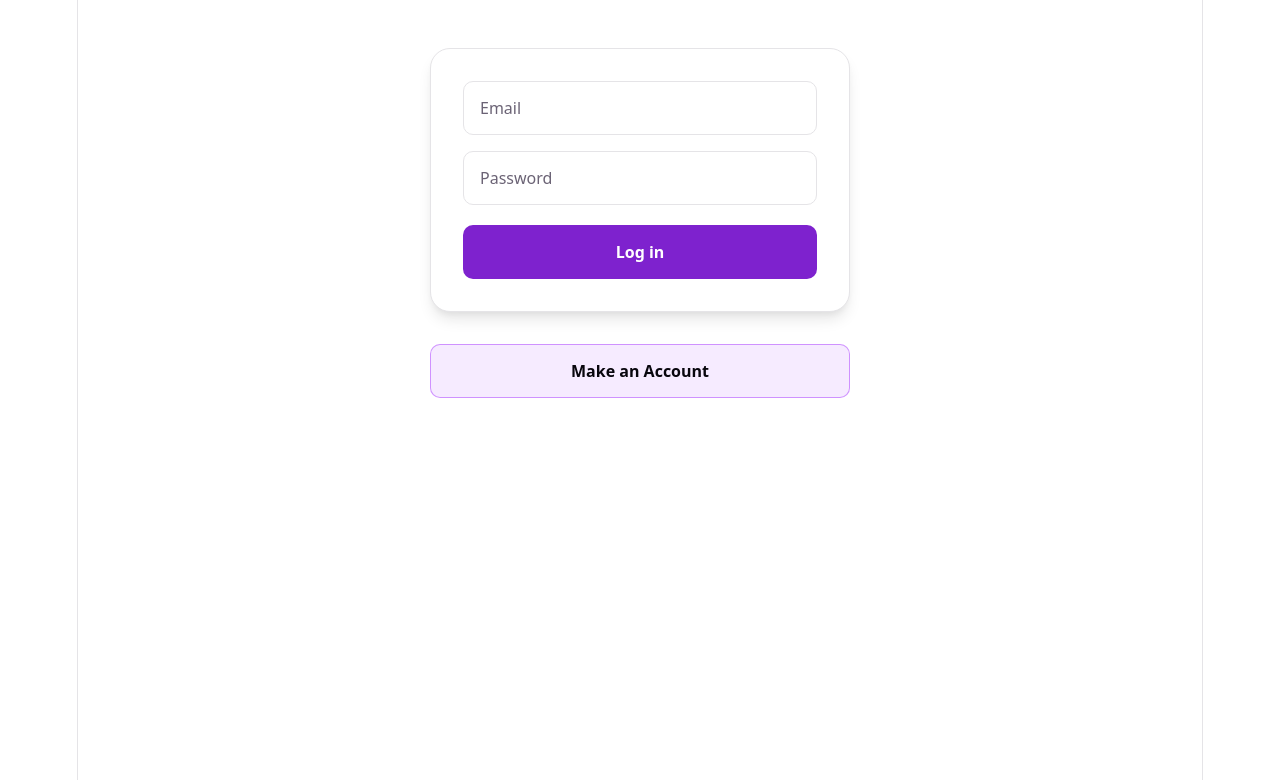
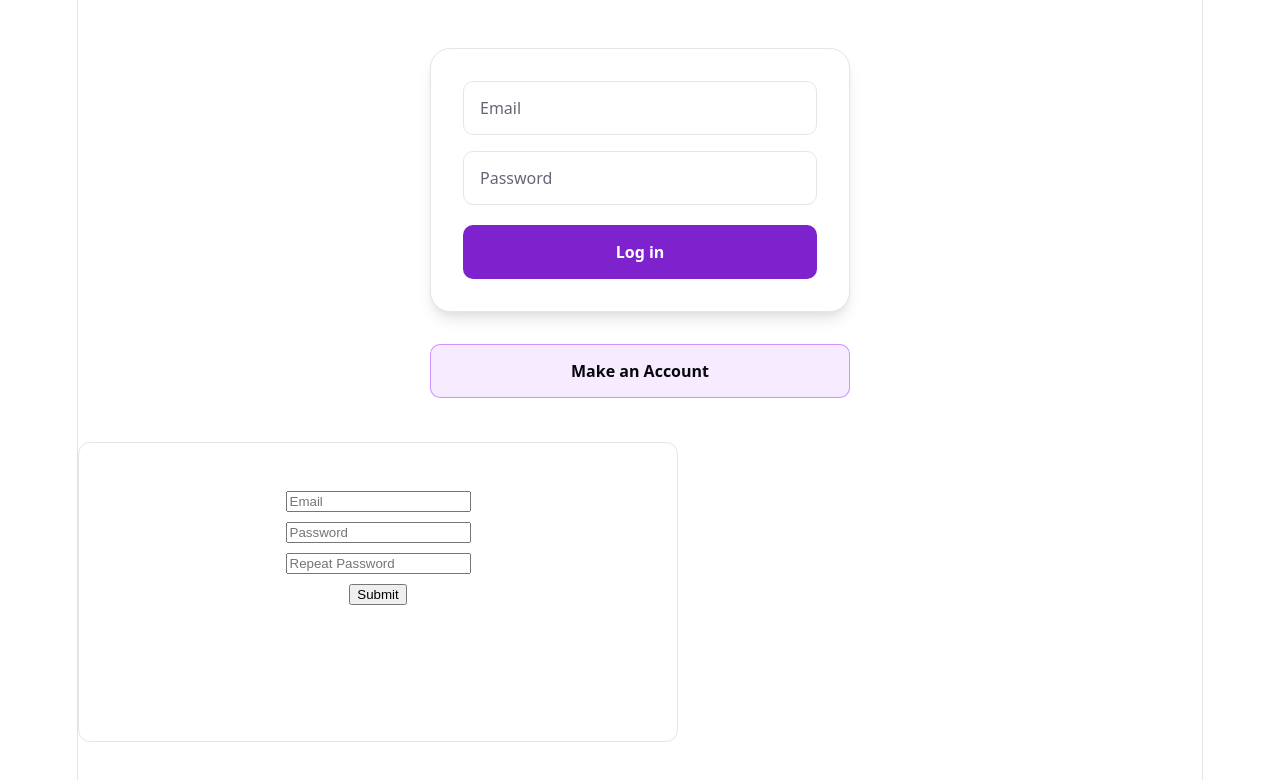
Before and after one commit to bgkz/SupportOps-AI, a React (Vite) app in the folder frontend/: page / in a window 1280 px wide. Both pictures are taken after a click on the button "Make an Account". Shown: the top 780 px of the page. Built offline with nearby package versions, Linux system fonts and the light colour scheme; no server answers.

Commit message:
fix: open registration modal from login screen
- Correct conditional rendering in App.tsx
- Add registration modal styles in App.css

```diff
--- a/frontend/src/App.css
+++ b/frontend/src/App.css
@@ -22,7 +22,9 @@
   font-size: 16px;
   font-weight: 600;
   cursor: pointer;
-  transition: background 160ms ease, border-color 160ms ease;
+  transition:
+    background 160ms ease,
+    border-color 160ms ease;
 }
 
 .main-app > button:hover {
@@ -39,6 +41,19 @@
   outline-offset: 3px;
 }
 
+.modal-content {
+  box-sizing: border-box;
+  width: min(600px, 90vw);
+  min-height: 300px;
+  max-height: 85vh;
+  overflow-y: auto;
+  padding: 24px;
+  background: var(--bg);
+  color: var(--text);
+  border: 1px solid var(--border);
+  border-radius: 12px;
+}
+
 @media (max-width: 480px) {
   .main-app > button {
     margin-top: -12px;
--- a/frontend/src/App.tsx
+++ b/frontend/src/App.tsx
@@ -5,9 +5,11 @@ import type { User } from "./types/user";
 
 import CustomerDashboard from "./components/customer-dashboard/CustomerDashboard";
 import SupportAgentDashboard from "./components/support-agent-dashboard/SupportAgentDashboard";
+import RegistrationView from "./components/RegistrationView";
 
 function App() {
   const [user, setUser] = useState<User | null>(null);
+  const [openRegistrationView, setOpenRegistrationView] = useState(false);
 
   const isLoggedIn = user !== null;
 
@@ -16,7 +18,22 @@ function App() {
       {!isLoggedIn && (
         <>
           <LoginView onLogin={setUser} />
-          <button>Make an Account</button>
+
+          <button onClick={() => setOpenRegistrationView((prev) => !prev)}>
+            Make an Account
+          </button>
+
+          {openRegistrationView && (
+            <div
+              className="modal-content"
+              role="dialog"
+              aria-modal="true"
+              aria-label="Registrierung"
+              onClick={(event) => event.stopPropagation()}
+            >
+              <RegistrationView />
+            </div>
+          )}
         </>
       )}
       {isLoggedIn && user.user_role === "customer" && (
```
